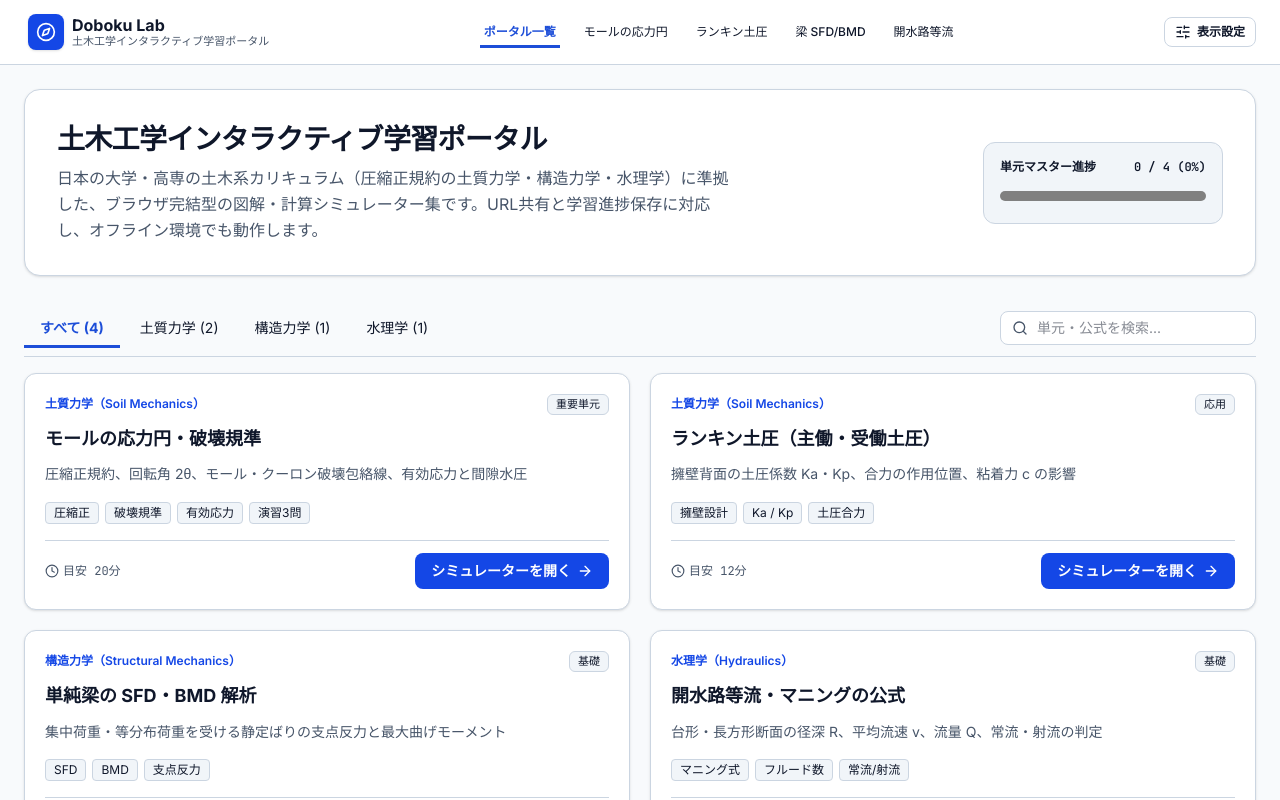
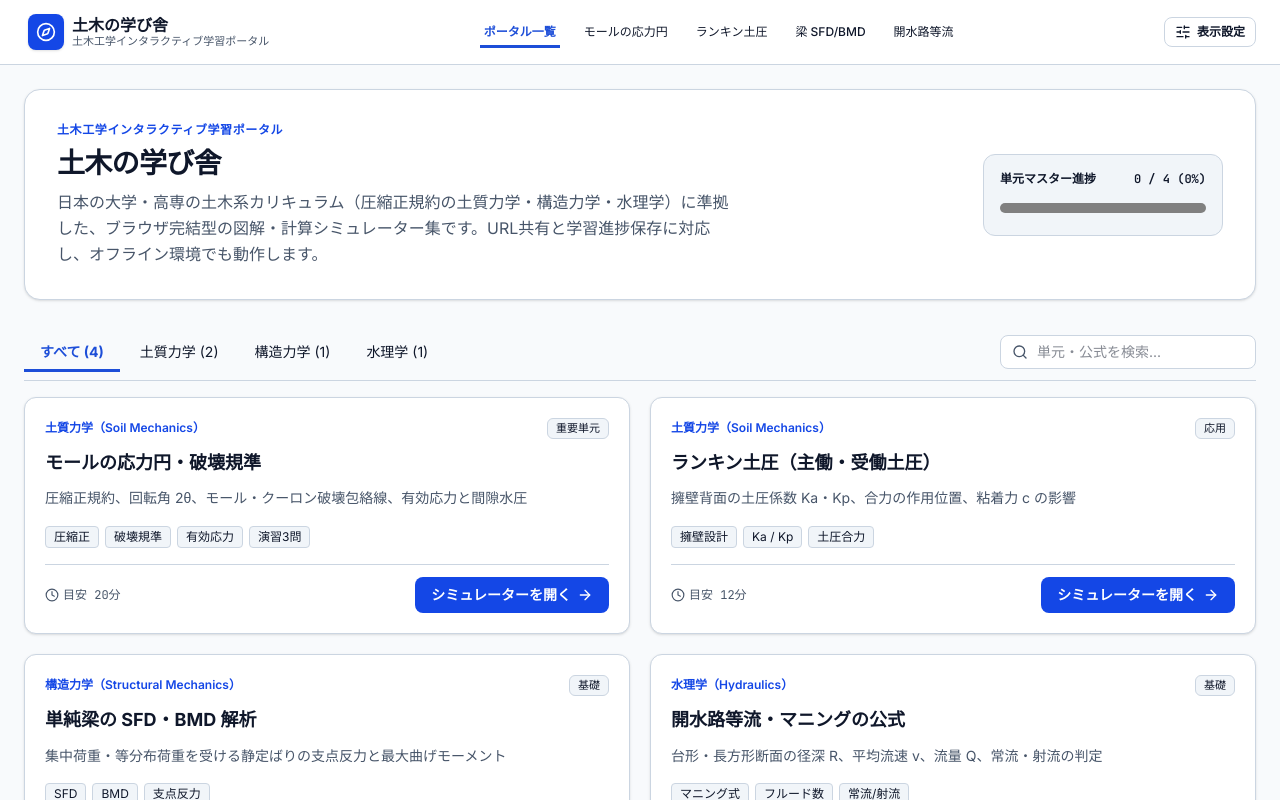
Before and after one commit to skyblueao77/dobokunomanabiya, a React (Vite) app: page / in a window 1280 px wide. Shown: the top 800 px of the page. Built offline with nearby package versions, Linux system fonts and the light colour scheme.

Commit message:
chore: update site branding and metadata to 土木の学び舎

```diff
--- a/index.html
+++ b/index.html
@@ -13,11 +13,18 @@
         }
       } catch (e) {}
     </script>
-    <title>Doboku Lab | 土木工学インタラクティブ学習ポータル</title>
+    <title>土木の学び舎｜土木工学インタラクティブ学習ポータル</title>
     <meta
       name="description"
-      content="日本の大学・高専の土木系学生向けインタラクティブ学習ポータル。土質力学（モールの応力円・ランキン土圧）、構造力学（SFD・BMD）、水理学（マニング公式）を図解と数式で直感的に学べます。"
+      content="「土木の学び舎」は日本の大学・高専の土木系学生向けインタラクティブ学習ポータルです。土質力学（モールの応力円・ランキン土圧）、構造力学（SFD・BMD）、水理学（マニング公式）を図解と数式で直感的に学べます。"
     />
+    <meta property="og:site_name" content="土木の学び舎" />
+    <meta property="og:title" content="土木の学び舎｜土木工学インタラクティブ学習ポータル" />
+    <meta
+      property="og:description"
+      content="日本の大学・高専の土木系学生向けインタラクティブ学習ポータル。土質力学・構造力学・水理学を図解と数式で直感的に学べます。"
+    />
+    <meta name="apple-mobile-web-app-title" content="土木の学び舎" />
     <link rel="manifest" href="/manifest.webmanifest" />
     <link
       rel="icon"
--- a/package.json
+++ b/package.json
@@ -1,5 +1,5 @@
 {
-  "name": "mohr-circle-app",
+  "name": "dobokunomanabiya",
   "private": true,
   "version": "0.0.0",
   "type": "module",
--- a/src/App.tsx
+++ b/src/App.tsx
@@ -59,12 +59,12 @@ export function App() {
   // SPA document title update on route change (WCAG 2.4.2)
   useEffect(() => {
     if (route === 'home') {
-      document.title = 'Doboku Lab | 土木工学インタラクティブ学習ポータル';
+      document.title = '土木の学び舎｜土木工学インタラクティブ学習ポータル';
     } else {
       const unit = LEARNING_UNITS.find((u) => u.id === route);
       document.title = unit
-        ? `${unit.title} | Doboku Lab`
-        : 'Doboku Lab | 土木工学インタラクティブ学習ポータル';
+        ? `${unit.title}｜土木の学び舎`
+        : '土木の学び舎｜土木工学インタラクティブ学習ポータル';
     }
   }, [route]);
 
@@ -172,7 +172,7 @@ export function App() {
 
       <footer className="border-t border-[var(--border-subtle)] py-5 px-4 sm:px-6 text-xs app-text-muted">
         <div className="mx-auto max-w-7xl flex flex-wrap items-center justify-between gap-2">
-          <span>Doboku Lab — 土木工学インタラクティブ学習ポータル（クライアント完結型・Cloudflare Pages 対応）</span>
+          <span>土木の学び舎 — 土木工学インタラクティブ学習ポータル（クライアント完結型・Cloudflare 対応）</span>
           <span>日本の大学・高専 教科書準拠（土質力学：圧縮正）</span>
         </div>
       </footer>
--- a/src/components/PortalHeader.tsx
+++ b/src/components/PortalHeader.tsx
@@ -65,7 +65,7 @@ export const PortalHeader: React.FC<PortalHeaderProps> = ({
           </span>
           <span className="min-w-0">
             <span className="block text-sm sm:text-base font-bold leading-tight truncate">
-              Doboku Lab
+              土木の学び舎
             </span>
             <span className="hidden sm:block text-[11px] app-text-muted leading-tight truncate">
               土木工学インタラクティブ学習ポータル
--- a/src/components/PortalHome.tsx
+++ b/src/components/PortalHome.tsx
@@ -50,8 +50,11 @@ export const PortalHome: React.FC<PortalHomeProps> = ({ progress, onOpenUnit })
       <section className="app-surface rounded-2xl p-6 sm:p-8 shadow-sm">
         <div className="flex flex-col lg:flex-row lg:items-center justify-between gap-6">
           <div className="space-y-2 max-w-2xl">
+            <p className="text-xs font-semibold tracking-wider text-blue-700 dark:text-blue-400">
+              土木工学インタラクティブ学習ポータル
+            </p>
             <h1 id="main-content" tabIndex={-1} className="portal-h1 font-bold tracking-tight">
-              土木工学インタラクティブ学習ポータル
+              土木の学び舎
             </h1>
             <p className="text-sm sm:text-base app-text-muted leading-relaxed">
               日本の大学・高専の土木系カリキュラム（圧縮正規約の土質力学・構造力学・水理学）に準拠した、ブラウザ完結型の図解・計算シミュレーター集です。URL共有と学習進捗保存に対応し、オフライン環境でも動作します。
--- a/src/utils/storage.ts
+++ b/src/utils/storage.ts
@@ -1,6 +1,7 @@
 import { type UnitId } from '../data/curriculum';
 
-const PROGRESS_KEY = 'doboku-lab-progress-v1';
+const PROGRESS_KEY = 'dobokunomanabiya-progress-v1';
+const LEGACY_PROGRESS_KEY = 'doboku-lab-progress-v1';
 
 export interface StudyProgress {
   completedUnits: UnitId[];
@@ -16,7 +17,9 @@ const DEFAULT_PROGRESS: StudyProgress = {
 
 export function loadStudyProgress(): StudyProgress {
   try {
-    const raw = window.localStorage.getItem(PROGRESS_KEY);
+    const raw =
+      window.localStorage.getItem(PROGRESS_KEY) ??
+      window.localStorage.getItem(LEGACY_PROGRESS_KEY);
     if (!raw) return DEFAULT_PROGRESS;
     const parsed = JSON.parse(raw) as Partial<StudyProgress>;
     return {
```
Also changed, not shown: public/manifest.webmanifest, 2 other files (tests, documents, lock files or other folders).
